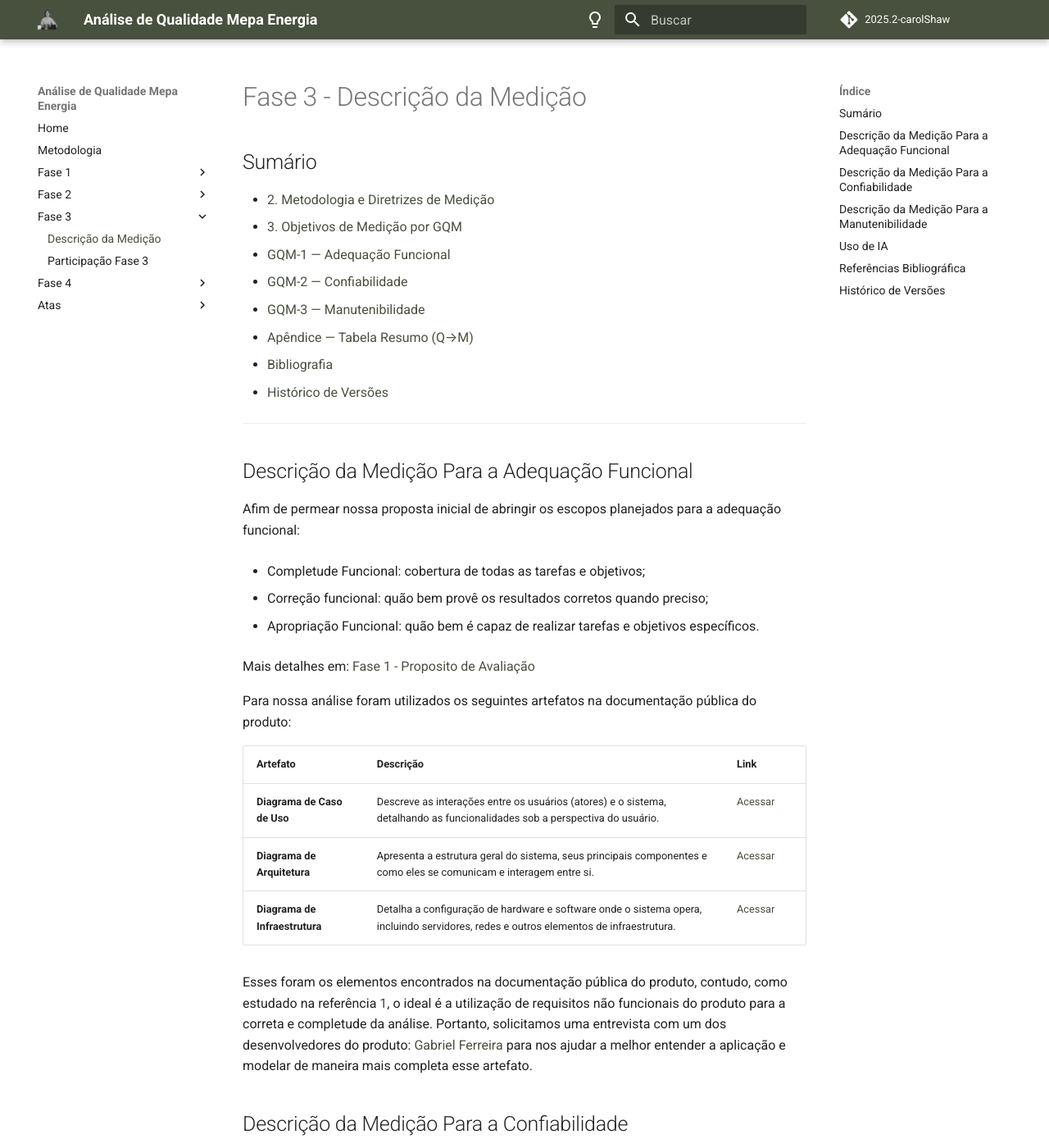
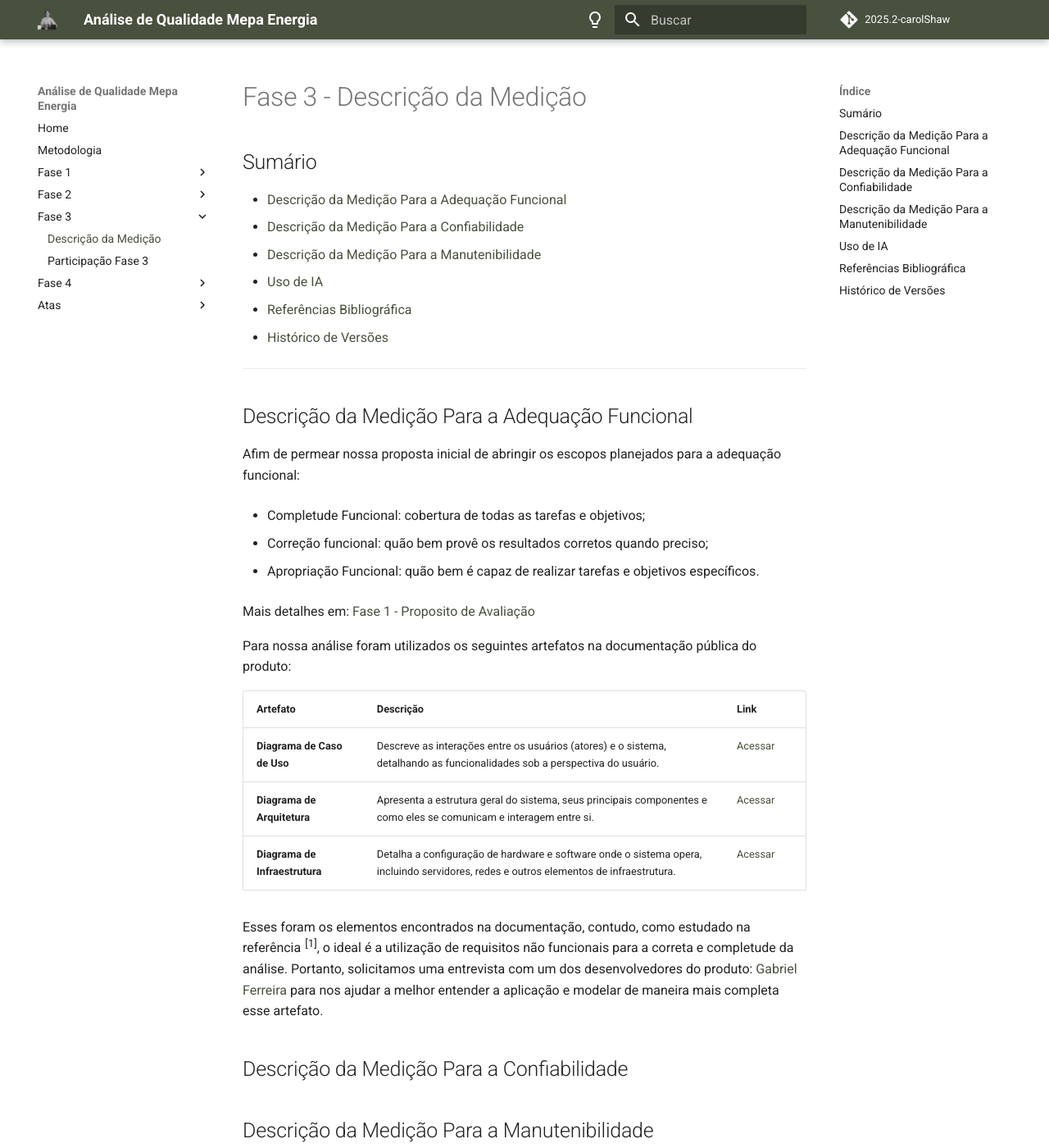
Before and after one commit to FCTE-Qualidade-de-Software-1/2025-2_T02_CAROL-SHAW, an MkDocs documentation site: the page built from docs/pages/Modulo3/descricaoDaMedicao.md, in a window 1280 px wide and 1400 px high. Shown: the whole window at 82% size. Built offline with MkDocs 1.6.1 and Material for MkDocs 9.7.7, drawn with Linux system fonts in a browser that asks for light colours; comment, search, counter and statistics services are not loaded; some of the changed text lies outside the part shown.

Commit message:
doc: ajuste no sumario da fase 3

```diff
--- a/docs/pages/Modulo3/descricaoDaMedicao.md
+++ b/docs/pages/Modulo3/descricaoDaMedicao.md
@@ -2,13 +2,11 @@
 
 ## Sumário
 
-- [2. Metodologia e Diretrizes de Medição](#2-metodologia-e-diretrizes-de-medicao)
-- [3. Objetivos de Medição por GQM](#3-objetivos-de-medicao-por-gqm)
-  - [GQM-1 — Adequação Funcional](#gqm-1-adequacao-funcional)
-  - [GQM-2 — Confiabilidade](#gqm-2-confiabilidade)
-  - [GQM-3 — Manutenibilidade](#gqm-3-manutenibilidade)
-- [Apêndice — Tabela Resumo (Q→M)](#apendice-tabela-resumo-qm)
-- [Bibliografia](#bibliografia)
+- [Descrição da Medição Para a Adequação Funcional](#descrição-da-medição-para-a-adequação-funcional)
+- [Descrição da Medição Para a Confiabilidade](#descrição-da-medição-para-a-confiabilidade)
+- [Descrição da Medição Para a Manutenibilidade](#descrição-da-medição-para-a-manutenibilidade)
+- [Uso de IA](#uso-de-ia)
+- [Referências Bibliográfica](#referências-bibliográfica)
 - [Histórico de Versões](#historico-de-versoes)
 
 ---
@@ -33,7 +31,9 @@ Para nossa análise foram utilizados os seguintes artefatos na documentação p
 | **Diagrama de Arquitetura** | Apresenta a estrutura geral do sistema, seus principais componentes e como eles se comunicam e interagem entre si. | [Acessar](https://lappis-unb.gitlab.io/projetos-energia/mec-energia/documentacao/arquitetura/arquitetura) |
 | **Diagrama de Infraestrutura** | Detalha a configuração de hardware e software onde o sistema opera, incluindo servidores, redes e outros elementos de infraestrutura. | [Acessar](https://gitlab.com/lappis-unb/projetos-energia/mepa/mepa-infrao) |
 
-Esses foram os elementos encontrados na documentação pública do produto, contudo, como estudado na referência [1](colocarlink), o ideal é a utilização de requisitos não funcionais do produto para a correta e completude da análise. Portanto, solicitamos uma entrevista com um dos desenvolvedores do produto: [Gabriel Ferreira](https://gitlab.com/oo7gabriel) para nos ajudar a melhor entender a aplicação e modelar de maneira mais completa esse artefato.
+Esses foram os elementos encontrados na documentação, contudo, como estudado na referência <sup>[1]</sup>, o ideal é a utilização de requisitos não funcionais para a correta e completude da análise. Portanto, solicitamos uma entrevista com um dos desenvolvedores do produto: [Gabriel Ferreira](https://gitlab.com/oo7gabriel) para nos ajudar a melhor entender a aplicação e modelar de maneira mais completa esse artefato.
+
+
 
 ## Descrição da Medição Para a Confiabilidade
 
@@ -66,7 +66,7 @@ Ressaltamos que todo o conteúdo gerado por IA foi cuidadosamente revisado, edit
 
 ## Histórico de Versões
 
-| Versão | Tipo de Alteração | Descrição Detalhada | Autor(es) | Data de Produção | Revisor(es) | Data de Revisão | Observações / Incrementos |
-|:------:|------------------|--------------------|------------|:----------------:|--------------|:----------------:|---------------------------|
-| `1.0` | Criação | Desenvolvimento dos objetivos do GQM. | [Felipe das Neves](https://github.com/FelipeFreire-gf) | 17/11/2025 | — | — | Versão inicial do documento. |
-| `1.1` | Inserção das técnicas de medição para a adequação funcional | [Felipe das Neves](https://github.com/FelipeFreire-gf) | 13/10/2025 | 17/11/2025 | [Mylena Mendonça](https://github.com/MylenaTrindade) | - |
+| Versão | Descrição | Autor(es) | Data de Produção | Revisor(es) | Data de Revisão | Observações / Incrementos |
+|:------:|------------------|------------|:----------------:|--------------|:----------------:|---------------------------|
+| `1.0` | Desenvolvimento dos objetivos do GQM. | [Felipe das Neves](https://github.com/FelipeFreire-gf)| 17/11/2025 | — | — | Versão inicial do documento. |
+| `1.1` | Inserção das técnicas de medição para a adequação funcional. | Felipe das Neves | 17/11/2025 | [Mylena Mendonça](https://github.com/MylenaTrindade) | 17/11/2025 | Revisão da ideação do artefato. |
```
Also changed, not shown: docs/pages/Modulo2/planejamentoDaAvaliacao.md (+1 -0 lines).
